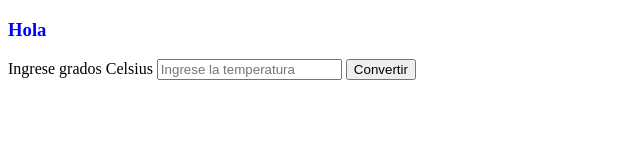
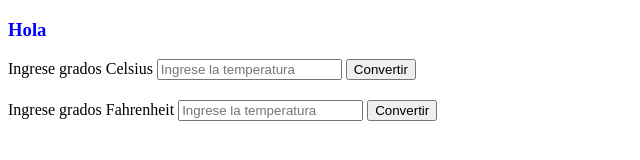
Before and after one commit to Chronomanteca/Pagina-web-prueba, a plain HTML site: page index.html in a window 1280 px wide. Shown: the whole page, without its empty margins (0-640 px from the left). Drawn offline with Linux system fonts and the light colour scheme.

Commit message:
Agregada parte visual para convertir Fahrenheit a Celsius

```diff
--- a/index.html
+++ b/index.html
@@ -19,5 +19,13 @@
          </div>
      </form>
 
+     <form action="index.html" method ="GET" >Ingrese grados Fahrenheit
+        <input type="number" id="gradosFahrenheit"  placeholder="Ingrese la temperatura">
+        <button type="button" id="btnFahToCels" onclick="fahrenheitToCelsius(document.getElementById('gradosCelsius').value)">Convertir</button>
+        <div id="resulCelsiusBox" class="resul">
+            <p id="resulCelsius"></p>
+        </div>
+    </form>
+
 </body>
 </html>
```
